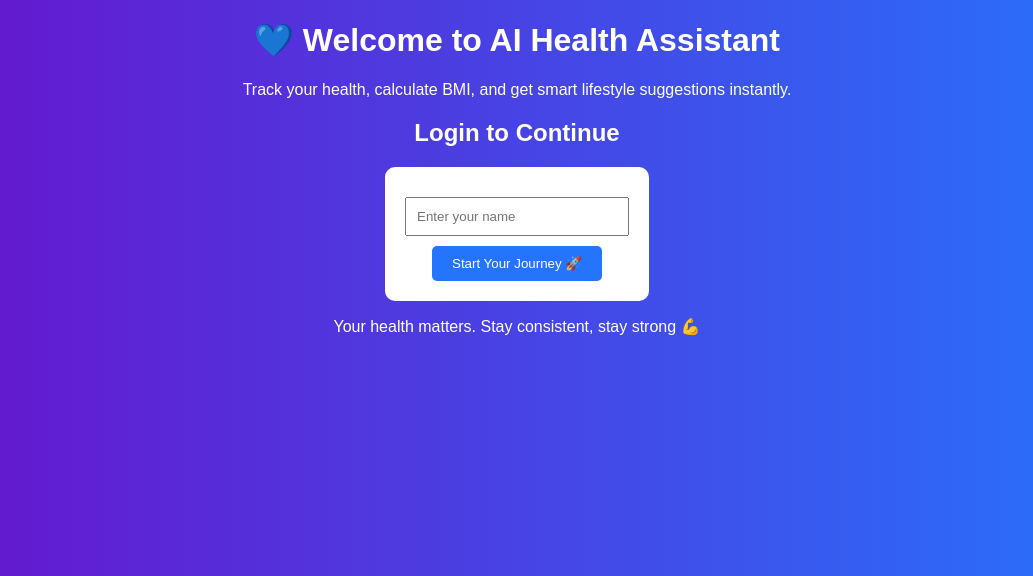
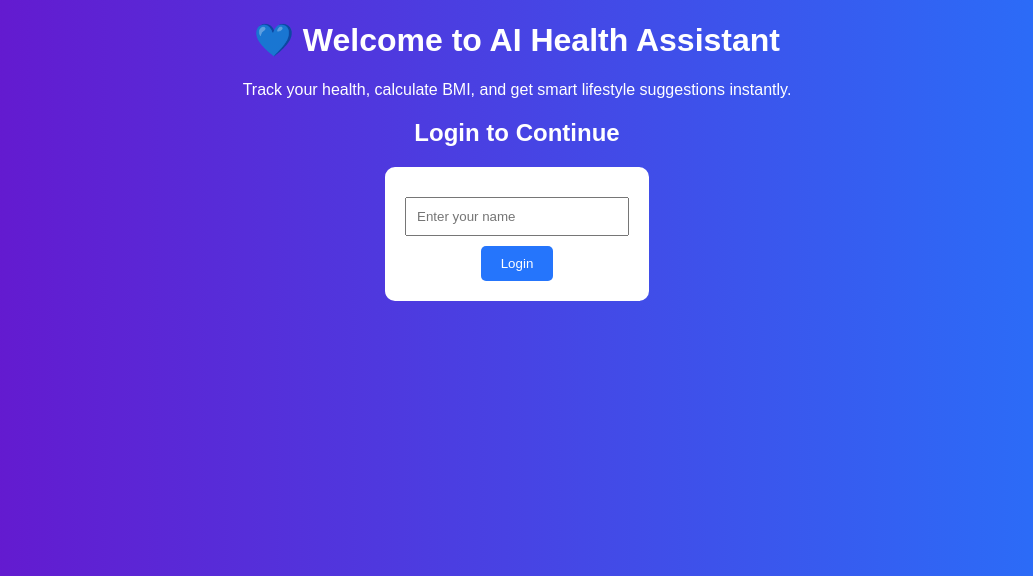
Before and after one commit to nikkime/Public-chatbot-, a Flask app: page / in a window 1280 px wide. Shown: the top 576 px of the page, without its empty margins (123-1156 px from the left). Run offline with Flask 3, Linux system fonts and the light colour scheme.

Commit message:
Update login.html

```diff
--- a/templates/login.html
+++ b/templates/login.html
@@ -18,14 +18,12 @@
     <div class="login-card">
         <h2>Login to Continue</h2>
 
-        <form method="POST">
+        <!-- ✅ FIXED FORM -->
+        <form action="/chatbot" method="GET">
             <input type="text" name="username" placeholder="Enter your name" required>
-            <button type="submit">Start Your Journey 🚀</button>
+            <button type="submit">Login</button>
         </form>
 
-        <p class="footer-text">
-            Your health matters. Stay consistent, stay strong 💪
-        </p>
     </div>
 
 </div>
```
